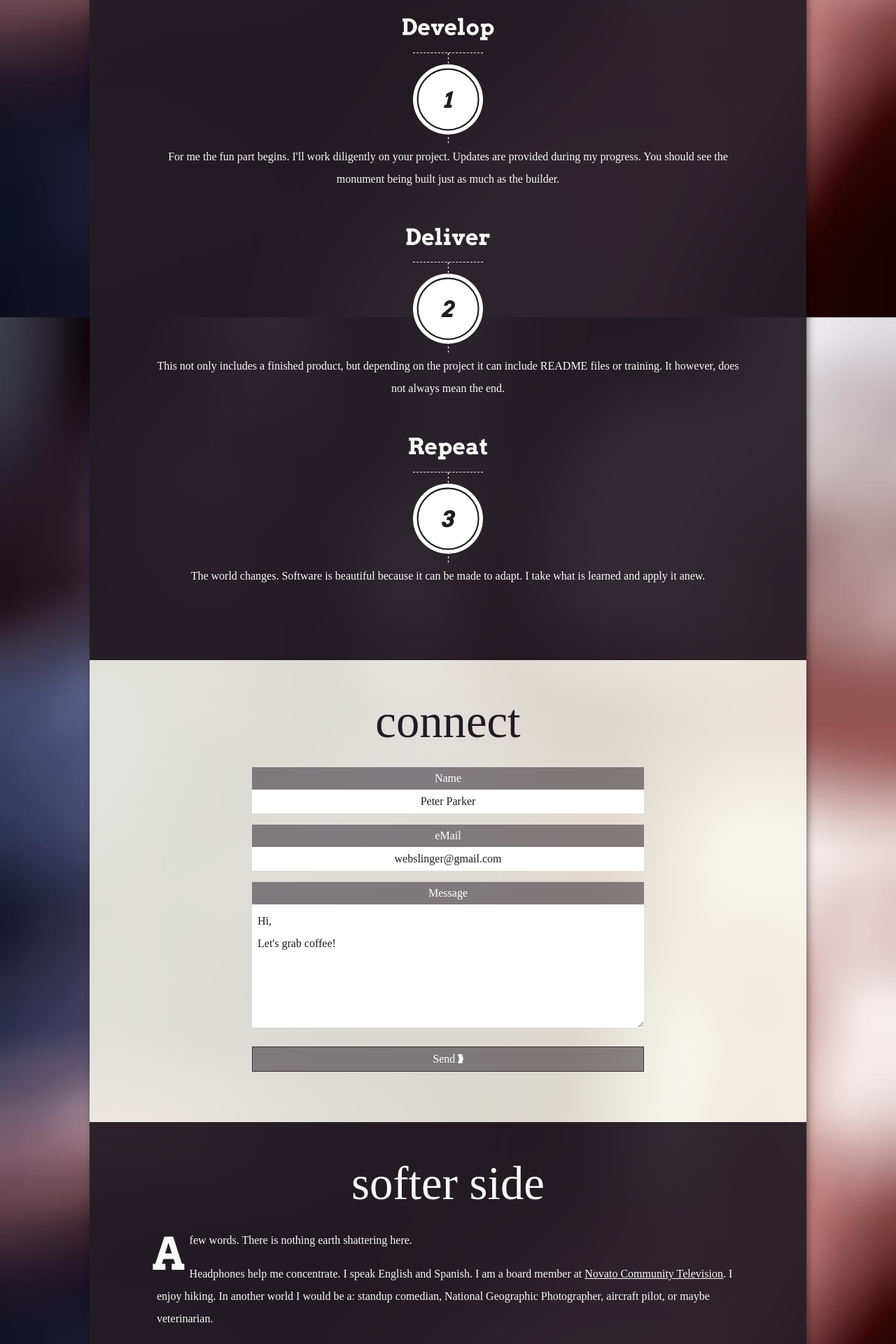
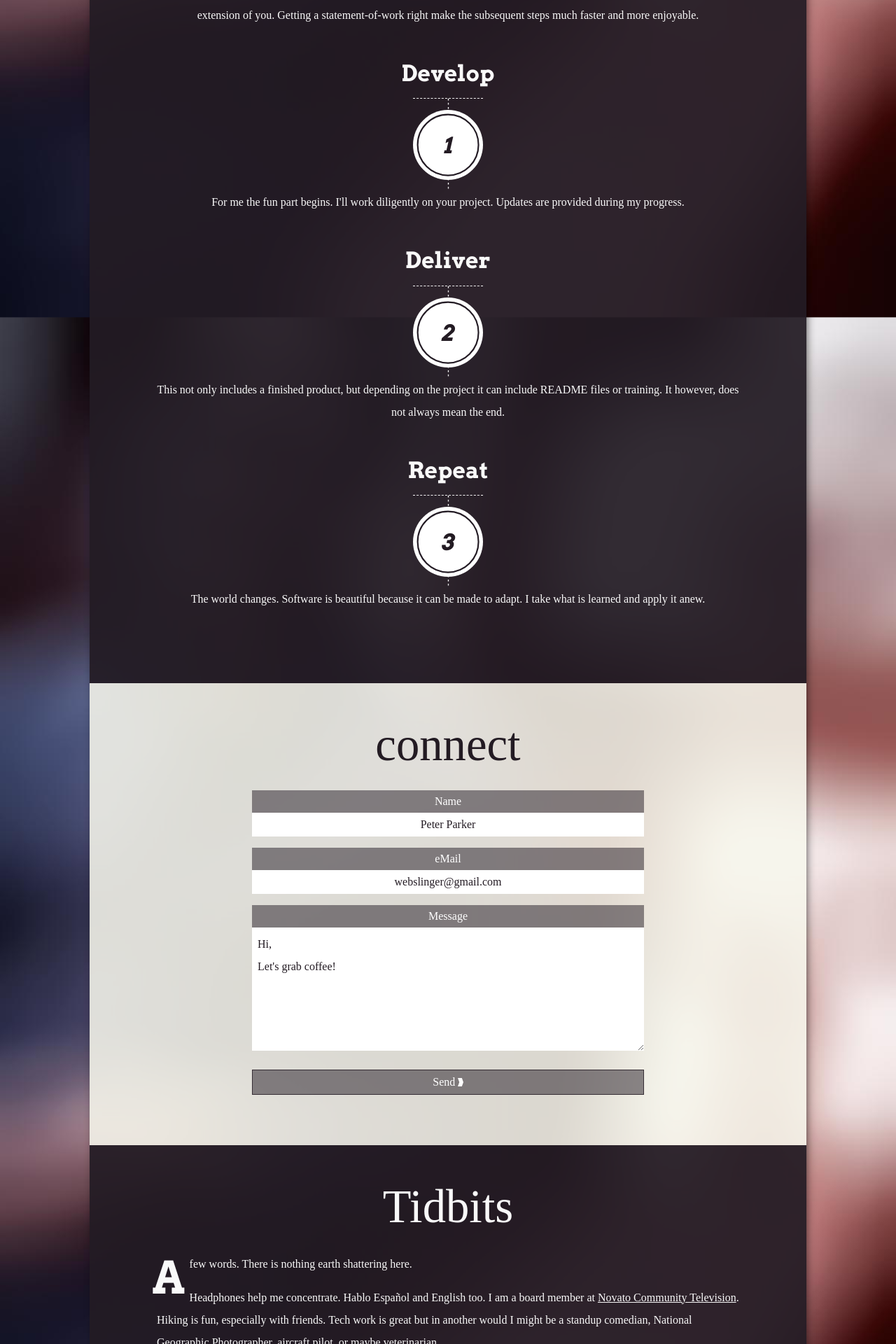
Before and after one commit to nazarioa/niztech-site, a PHP site: page / in a window 1280 px wide. Shown: the part 2960-4880 px from the top of the page at 70% size. Run offline with PHP 8.4, Linux system fonts and the light colour scheme; some libraries are stand-ins or nearby versions; some web fonts are replaced.

Commit message:
Marisela's improvements

```diff
--- a/niztech.com/css/main.css
+++ b/niztech.com/css/main.css
@@ -903,6 +903,7 @@ header.mast > .niztechlogo{
   #social .subselect li{
     display: block;
     margin: 1em auto 1em auto;
+    width: initial;
   }
 }
 
--- a/niztech.com/index.html
+++ b/niztech.com/index.html
@@ -53,7 +53,7 @@
       </div>
 
       <div id="social" class="section dark">
-        <!-- <header>connect</header> -->
+        <header>#social</header>
         <div class="content">
           <ul class="subselect">
             <li><a href="https://github.com/nazarioa"><div class="circle light"><img class="github" src="img/Github.svg" alt="Github"/></div></a></li>
@@ -67,7 +67,7 @@
       <div id="work" class="section light">
         <header>work</header>
         <div class="content">
-          <p><span class="drop-cap">W</span>ith time and work comes, experience. I have been involved with many projects; Some have obscure uses others require rare or outdated technologies. Talking about these things gets me excited. However, I do not want to barrage you with descriptions. Below are some samples. If you are curious about any of them or about my experience, please feel free to ask.</p>
+          <p><span class="drop-cap">W</span>ith time and work comes, experience. I have been involved with many projects; Some have obscure uses, others require rare or outdated technologies. Talking about these things gets me excited. However, I do not want to barrage you with descriptions. Below are some samples. If you are curious about any of them or about these or more exotic experience, please feel free to ask.</p>
           <ul class="subselect">
             <li class="websites"><div class="img circle dark"><img alt="Websites" src="img/Websites.svg" class="bit"/></div><div class="title">Websites</div><div class="desc">A sample of a few sites I have built. Some by hand and some others are CMS backed.</div></li>
             <li class="plugins"><div class="img circle dark"><img alt="Plugins" src="img/Plugins.svg" class="bit"/></div><div class="title">Plugins</div><div class="desc">A few web components that I have made for CMS and non-CMS based sites.</div></li>
@@ -85,7 +85,7 @@
                 </figure>
                 <div class="desc">
                   <p>A local marketer hired me to work on the promotion promotion for the local author's book. I made marketing material that was sent out to various book reviewers as well as her website.</p>
-                  <p>On occasion, I experiment with sites I have built. I like working with the constraights of a sites purpose.</p>
+                  <p>On occasion, I experiment with sites I have built. I like working with the constrait of a sites purpose.</p>
                 </div>
                 <div class="clearfix">
                   <a class="button visit" href="http://www.janisbell.com">Janis Bell -- Live Site <img alt="send arrow" src="img/RightChevron.svg"/></a>
@@ -110,7 +110,7 @@
                   <img class="logo" src="content/ritas-cosmos-logo.png" alt="Ritas Cosmos Logo"/>
                 </figure>
                 <div class="desc">
-                  <p>Rita and the Cosmos is (mostly)) a cappella group comprised of retitred ladies. I was asked if I could make a site that they can manage easily. Wordpress to the rescue! Also wordpress themeaning to my repetuar.</p>
+                  <p>Rita and the Cosmos is (mostly) a cappella group comprised of retitred ladies. I was asked if I could make a site that they can manage easily. WordPress to the rescue! Also WordPress themeaning to my repetuar.</p>
                 </div>
                 <div class="clearfix"><a class="button visit" href="http://ritascosmos.com/">Rita's Cosmos -- Live Site<img alt="send arrow" src="img/RightChevron.svg"/></a></div>
               </article>
@@ -124,7 +124,7 @@
                   <p>My friend Martin Maldonado is a very talented and creative person. He does graphic art, logo design, music, and more.</p>
                   <p>When he started to freelance his craft, he asked me to help him build his website. He wanted to get it done quickly but also wanted to learn in the process and so did I.</p>
                   <p>With his website I tried new tricks with CSS and JS which at this point are now old tricks. I built the site in a way that my friend could easily tinker with the JS and CSS.</p>
-                  <p>The site is really now maintained by him but the code origins are mine and I still help out when he needs some.</p>
+                  <p>The site is maintained by Martin. I just taught him the basic and on occasion I still help him out.</p>
                 </div>
                 <div class="clearfix"><a class="button visit" href="http://www.martymaldo.com/">Marty Maldo -- Live Site<img alt="send arrow" src="img/RightChevron.svg"/></a></div>
               </article>
@@ -259,7 +259,7 @@
             <li>
               <div class="step">Develop</div>
               <div class="v-line"><div class="circle light">1</div></div>
-              <div class="desc">For me the fun part begins. I'll work diligently on your project. Updates are provided during my progress. You should see the monument being built just as much as the builder.</div>
+              <div class="desc">For me the fun part begins. I'll work diligently on your project. Updates are provided during my progress.</div>
             </li>
             <li>
               <div class="step">Deliver</div>
@@ -296,15 +296,15 @@
         </div>
 
         <div id="yellowbrickroad" class="section dark">
-          <header>softer side</header>
+          <header>Tidbits</header>
           <div class="content">
             <p><span class="drop-cap">A</span> few words. There is nothing earth shattering here.</p>
             <div class="funfacts">
               <p>Headphones help me concentrate.</p>
-              <p>I speak English and Spanish.</p>
+              <p>Hablo Español and English too.</p>
               <p>I am a board member at <a href="http://www.novatotelevision.tv">Novato Community Television</a>.</p>
-              <p>I enjoy hiking.</p>
-              <p>In another world I would be a: standup comedian, National Geographic Photographer, aircraft pilot, or maybe veterinarian.</p>
+              <p>Hiking is fun, especially with friends.</p>
+              <p>Tech work is great but in another would I might be a standup comedian, National Geographic Photographer, aircraft pilot, or maybe veterinarian.</p>
             </div>
           </div>
         </div>
```
